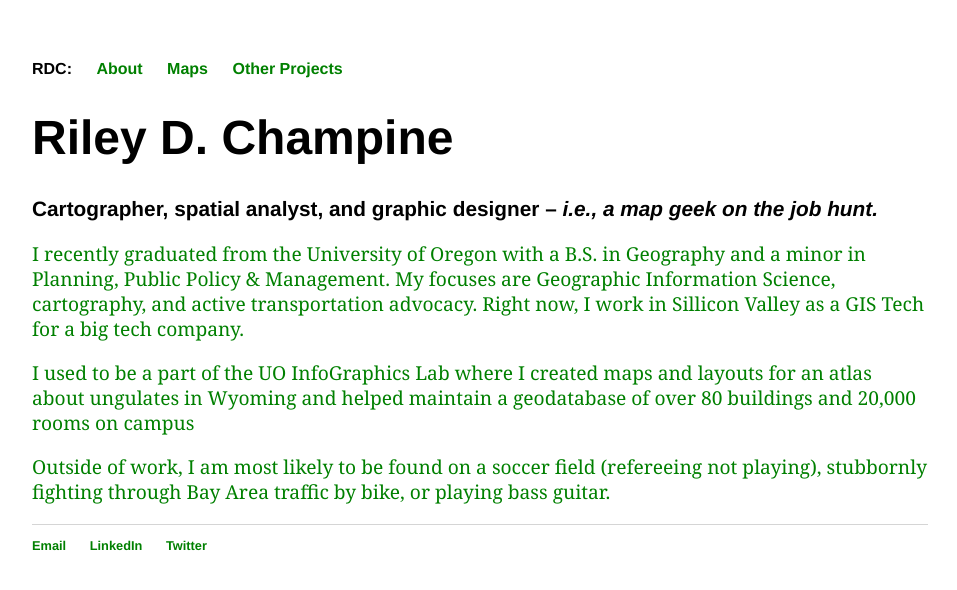
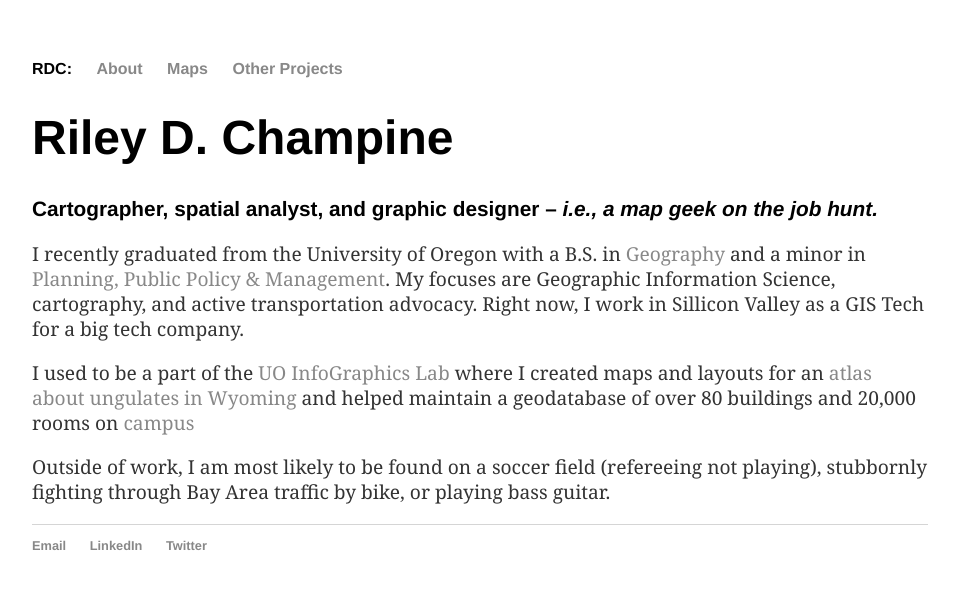
Before and after one commit to rileydchampine/rileydchampine.github.io, a Jekyll site: the page built from index.html, in a window 1280 px wide. Shown: the top 590 px of the page, without its empty margins (160-1117 px from the left). Built offline with Jekyll 4.4.1, drawn with Linux system fonts in a browser that asks for light colours.

Commit message:
Update main.css

```diff
--- a/css/main.css
+++ b/css/main.css
@@ -14,7 +14,7 @@ nav ul li, footer ul li {
 }
 a {
     text-decoration: none;
-    color: green;
+    color: #888;
 }
 a:hover {
     text-decoration: underline;
@@ -30,7 +30,7 @@ h3 {
 p {
     font-size: 1.2em;
     line-height: 1.3em;
-    color: green;
+    color: #333;
     font-family:'Georgia', 'Times New Roman';
 }
 
```
